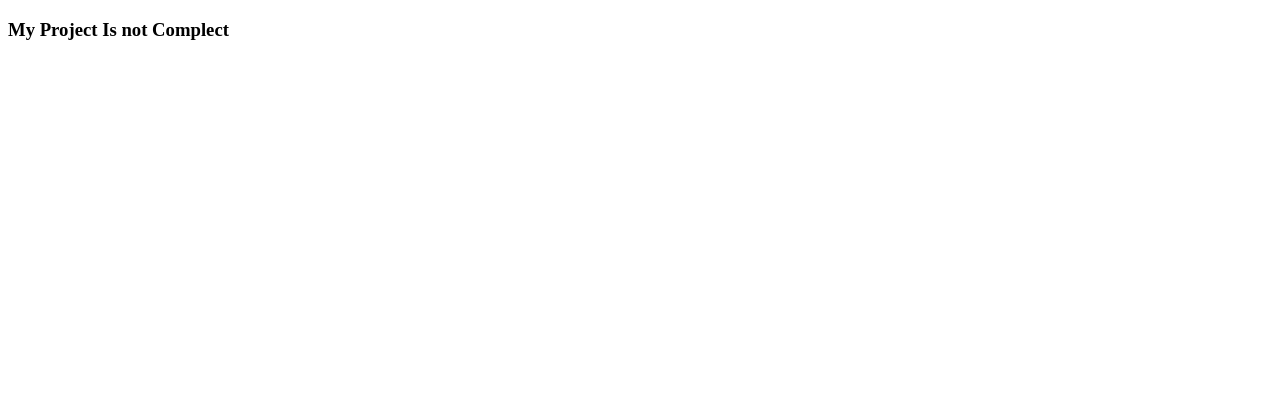
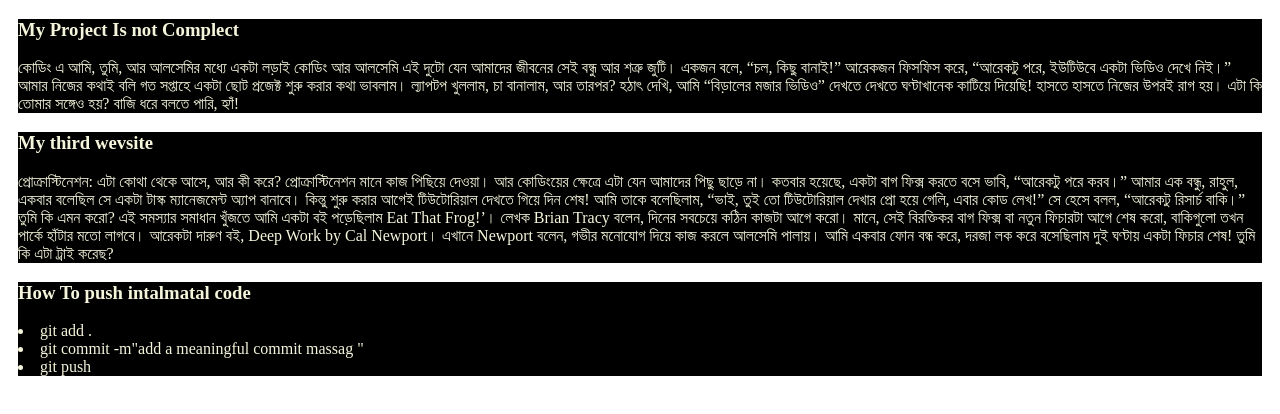
Before and after one commit to saiful772/My-Project, a plain HTML site: page index.html in a window 1280 px wide. Drawn offline with Linux system fonts and the light colour scheme.

Commit message:
add the first blog

```diff
--- /dev/null
+++ b/Styal/blog.css
@@ -0,0 +1,6 @@
+div{
+    background-color: black;
+    color: beige;
+    margin: 10px;
+    margin-bottom: 10px;
+}
--- a/index.html
+++ b/index.html
@@ -4,9 +4,29 @@
     <meta charset="UTF-8">
     <meta name="viewport" content="width=device-width, initial-scale=1.0">
     <title>My Project</title>
+    <link rel="stylesheet" href="Styal/blog.css">
 </head>
 <body>
-    <h3> My Project Is not Complect</h3>
+    <div>
+        <h3> My Project Is not Complect</h3>
+        <p>কোডিং এ আমি, তুমি, আর আলসেমির মধ্যে একটা লড়াই
 
+কোডিং আর আলসেমি এই দুটো যেন আমাদের জীবনের সেই বন্ধু আর শত্রু জুটি। একজন বলে, “চল, কিছু বানাই!” আরেকজন ফিসফিস করে, “আরেকটু পরে, ইউটিউবে একটা ভিডিও দেখে নিই।” আমার নিজের কথাই বলি গত সপ্তাহে একটা ছোট প্রজেক্ট শুরু করার কথা ভাবলাম। ল্যাপটপ খুললাম, চা বানালাম, আর তারপর? হঠাৎ দেখি, আমি “বিড়ালের মজার ভিডিও” দেখতে দেখতে ঘণ্টাখানেক কাটিয়ে দিয়েছি! হাসতে হাসতে নিজের উপরই রাগ হয়। এটা কি তোমার সঙ্গেও হয়? বাজি ধরে বলতে পারি, হ্যাঁ!</p>
+    </div>
+    <div>
+        <h3>My third wevsite</h3>
+        <p>প্রোক্রাস্টিনেশন: এটা কোথা থেকে আসে, আর কী করে?
+প্রোক্রাস্টিনেশন মানে কাজ পিছিয়ে দেওয়া। আর কোডিংয়ের ক্ষেত্রে এটা যেন আমাদের পিছু ছাড়ে না। কতবার হয়েছে, একটা বাগ ফিক্স করতে বসে ভাবি, “আরেকটু পরে করব।” আমার এক বন্ধু, রাহুল, একবার বলেছিল সে একটা টাস্ক ম্যানেজমেন্ট অ্যাপ বানাবে। কিন্তু শুরু করার আগেই টিউটোরিয়াল দেখতে গিয়ে দিন শেষ! আমি তাকে বলেছিলাম, “ভাই, তুই তো টিউটোরিয়াল দেখার প্রো হয়ে গেলি, এবার কোড লেখ!” সে হেসে বলল, “আরেকটু রিসার্চ বাকি।” তুমি কি এমন করো?
+
+এই সমস্যার সমাধান খুঁজতে আমি একটা বই পড়েছিলাম Eat That Frog!’। লেখক Brian Tracy বলেন, দিনের সবচেয়ে কঠিন কাজটা আগে করো। মানে, সেই বিরক্তিকর বাগ ফিক্স বা নতুন ফিচারটা আগে শেষ করো, বাকিগুলো তখন পার্কে হাঁটার মতো লাগবে। আরেকটা দারুণ বই, Deep Work by Cal Newport। এখানে Newport বলেন, গভীর মনোযোগ দিয়ে কাজ করলে আলসেমি পালায়। আমি একবার ফোন বন্ধ করে, দরজা লক করে বসেছিলাম দুই ঘণ্টায় একটা ফিচার শেষ! তুমি কি এটা ট্রাই করেছ?</p>
+    </div>
+    <div>
+        <h3> How To push intalmatal code </h3>
+        <ui>
+            <li>git add .</li>
+            <li> git commit -m"add a meaningful commit massag "</li>
+            <li>git push</li>
+        </ui>
+    </div>
 </body>
 </html>
```
